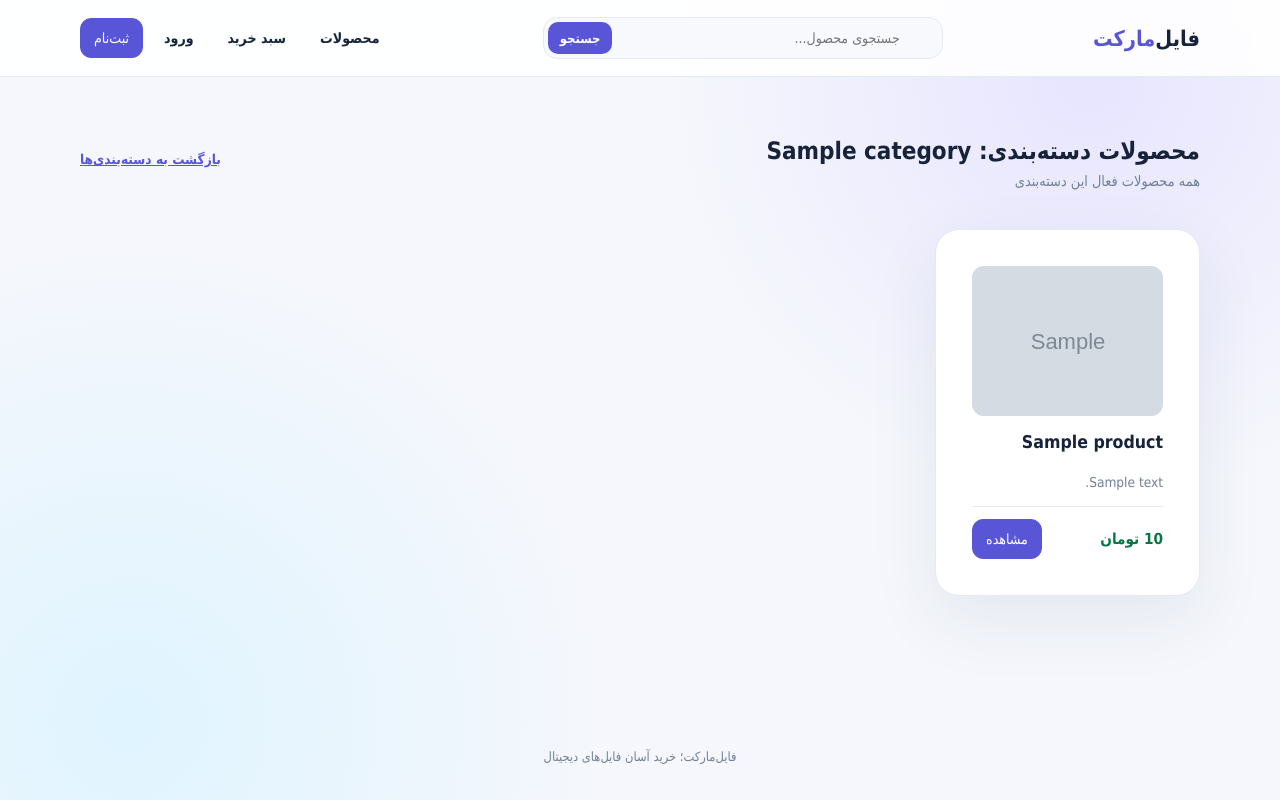
After one commit to sinasamiee84/file-shop, a Django app: a page that uses templates/products/category_detail.html in a window 1280 px wide. The commit adds this page. Run offline with Django 5.2, Linux system fonts and the light colour scheme; tables that the repository leaves empty hold one stand-in row (values such as "Sample post"); grey boxes marked "Sample" are stand-in pictures.

Commit message:
create detail category

```diff
--- a/apps/products/urls.py
+++ b/apps/products/urls.py
@@ -1,10 +1,10 @@
 from django.urls import path
-
-from apps.products.views import ProductListView, ProductDetailView
+from apps.products.views import ProductListView, ProductDetailView, CategoryDetailView
 
 app_name = 'products'
 
 urlpatterns = [
     path('list/', ProductListView.as_view(), name='list'),
+    path('category/<str:slug>/', CategoryDetailView.as_view(), name='category_detail'), # مسیر جدید برای مشاهده همه محصولات یک دسته
     path('<str:slug>/', ProductDetailView.as_view(), name='detail'),
 ]
--- a/apps/products/views.py
+++ b/apps/products/views.py
@@ -51,3 +51,15 @@ class ProductDetailView(DetailView):
 
     slug_field = "slug"
     slug_url_kwarg = "slug"
+class CategoryDetailView(DetailView):
+    model = Category
+    context_object_name = "category"
+    template_name = "products/category_detail.html"
+    slug_field = "slug"
+    slug_url_kwarg = "slug"
+
+    def get_context_data(self, **kwargs):
+        context = super().get_context_data(**kwargs)
+        # گرفتن محصولات فعال این دسته‌بندی
+        context["products"] = self.object.products.filter(is_active=True).order_by("-created_at")
+        return context
--- /dev/null
+++ b/templates/products/category_detail.html
@@ -0,0 +1,246 @@
+{% extends 'base.html' %}
+
+{% block title %}محصولات دسته‌بندی: {{ category.name }}{% endblock %}
+
+{% block content %}
+<div class="products-page category-products-page">
+    <div class="page-header category-page-header">
+        <div>
+            <h1>محصولات دسته‌بندی: {{ category.name }}</h1>
+            <p>همه محصولات فعال این دسته‌بندی</p>
+        </div>
+
+        <a href="{% url 'products:list' %}" class="back-link">
+            بازگشت به دسته‌بندی‌ها
+        </a>
+    </div>
+
+    {% if products %}
+        <div class="product-grid">
+            {% for product in products %}
+                <article class="auth-card product-card-item">
+                    {% if product.cover %}
+                        <div class="product-cover-wrap">
+                            <img
+                                src="{{ product.cover.url }}"
+                                alt="{{ product.title }}"
+                                loading="lazy"
+                            >
+                        </div>
+                    {% else %}
+                        <div class="product-cover-wrap placeholder-cover">
+                            <span>فایل‌مارکت</span>
+                        </div>
+                    {% endif %}
+
+                    <h3 class="product-card-title">
+                        <a href="{% url 'products:detail' product.slug %}">
+                            {{ product.title }}
+                        </a>
+                    </h3>
+
+                    <p class="product-card-description">
+                        {{ product.description|truncatewords:12 }}
+                    </p>
+
+                    <div class="product-card-footer">
+                        <span class="product-price">
+                            {{ product.price|floatformat:0 }} تومان
+                        </span>
+
+                        <a
+                            href="{% url 'products:detail' product.slug %}"
+                            class="nav-button primary"
+                        >
+                            مشاهده
+                        </a>
+                    </div>
+                </article>
+            {% endfor %}
+        </div>
+
+        {% if is_paginated %}
+            <nav class="pagination" aria-label="صفحه‌بندی محصولات">
+                {% if page_obj.has_previous %}
+                    <a
+                        class="pagination-link"
+                        href="?page={{ page_obj.previous_page_number }}"
+                    >
+                        صفحه قبل
+                    </a>
+                {% endif %}
+
+                <span class="pagination-current">
+                    صفحه {{ page_obj.number }} از {{ page_obj.paginator.num_pages }}
+                </span>
+
+                {% if page_obj.has_next %}
+                    <a
+                        class="pagination-link"
+                        href="?page={{ page_obj.next_page_number }}"
+                    >
+                        صفحه بعد
+                    </a>
+                {% endif %}
+            </nav>
+        {% endif %}
+    {% else %}
+        <div class="empty-state">
+            <h2>محصولی در این دسته‌بندی وجود ندارد</h2>
+            <p>در حال حاضر محصول فعالی برای نمایش ثبت نشده است.</p>
+            <a href="{% url 'products:list' %}" class="nav-button primary">
+                بازگشت به محصولات
+            </a>
+        </div>
+    {% endif %}
+</div>
+
+<style>
+.category-products-page {
+    width: 100%;
+}
+
+.category-page-header {
+    margin-bottom: 2.5rem;
+    display: flex;
+    justify-content: space-between;
+    align-items: center;
+    gap: 1rem;
+    flex-wrap: wrap;
+}
+
+.category-page-header h1 {
+    margin-bottom: 8px;
+}
+
+.category-page-header p {
+    color: var(--muted);
+    margin: 0;
+}
+
+.back-link {
+    color: var(--primary);
+    text-decoration: underline;
+    font-weight: 700;
+}
+
+.product-grid {
+    display: grid;
+    grid-template-columns: repeat(auto-fill, minmax(240px, 1fr));
+    gap: 20px;
+}
+
+.product-card-item {
+    margin: 0;
+    display: flex;
+    flex-direction: column;
+}
+
+.product-cover-wrap {
+    width: 100%;
+    height: 150px;
+    border-radius: 12px;
+    overflow: hidden;
+    background: #f0f3f9;
+    margin-bottom: 4px;
+}
+
+.product-cover-wrap img {
+    width: 100%;
+    height: 100%;
+    object-fit: cover;
+}
+
+.placeholder-cover {
+    display: flex;
+    align-items: center;
+    justify-content: center;
+    color: var(--muted);
+    font-weight: 800;
+}
+
+.product-card-title {
+    font-size: 1.1rem;
+    margin: 12px 0 8px;
+}
+
+.product-card-title a {
+    color: var(--text);
+    text-decoration: none;
+}
+
+.product-card-description {
+    color: var(--muted);
+    font-size: 0.85rem;
+    margin-bottom: 16px;
+    flex-grow: 1;
+}
+
+.product-card-footer {
+    display: flex;
+    justify-content: space-between;
+    align-items: center;
+    gap: 10px;
+    margin-top: auto;
+    padding-top: 12px;
+    border-top: 1px solid var(--border);
+}
+
+.product-price {
+    font-weight: 800;
+    color: var(--success);
+    font-size: 0.95rem;
+}
+
+.pagination {
+    display: flex;
+    justify-content: center;
+    align-items: center;
+    gap: 16px;
+    margin-top: 2.5rem;
+    flex-wrap: wrap;
+}
+
+.pagination-link,
+.pagination-current {
+    padding: 10px 16px;
+    border: 1px solid var(--border);
+    border-radius: 8px;
+}
+
+.pagination-link {
+    color: var(--primary);
+    text-decoration: none;
+    font-weight: 700;
+    background: var(--surface);
+}
+
+.pagination-current {
+    color: var(--muted);
+}
+
+.empty-state {
+    text-align: center;
+    padding: 4rem 1rem;
+    background: var(--surface);
+    border: 1px solid var(--border);
+    border-radius: 20px;
+}
+
+.empty-state p {
+    color: var(--muted);
+    margin: 12px 0 24px;
+}
+
+@media (max-width: 600px) {
+    .product-grid {
+        grid-template-columns: 1fr;
+    }
+
+    .category-page-header {
+        align-items: flex-start;
+        flex-direction: column;
+    }
+}
+</style>
+{% endblock %}
```
Also changed, not shown: templates/products/product_list.html (+24 -1 lines).
